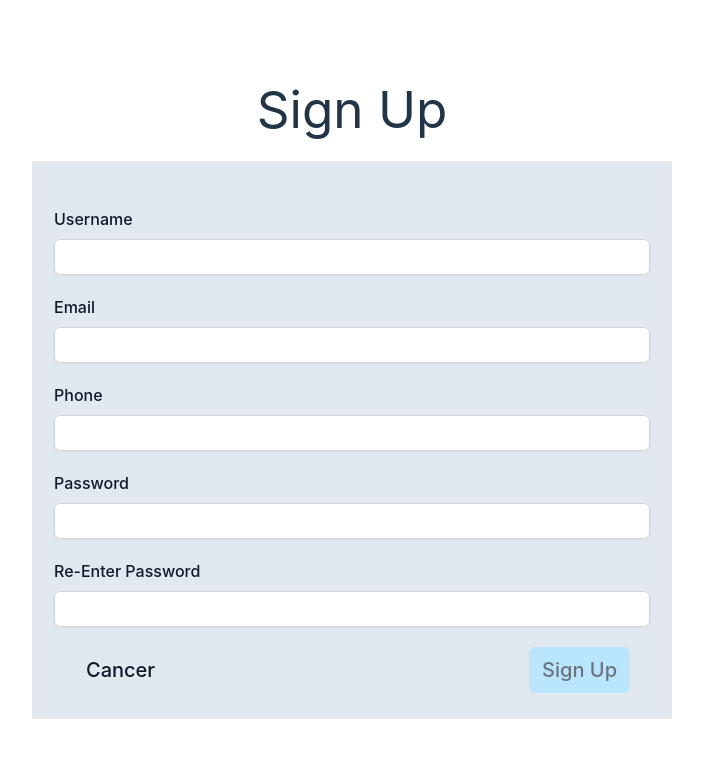
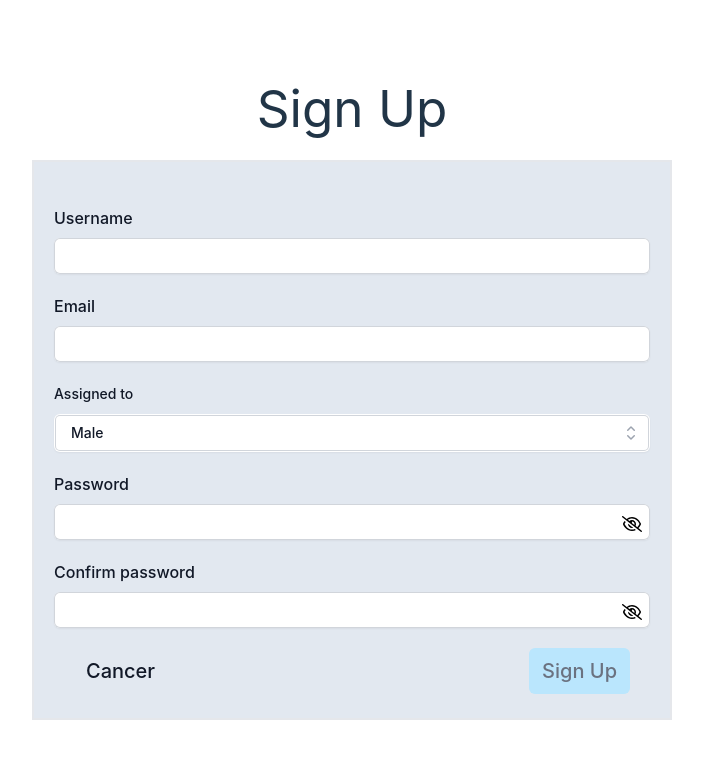
Before and after one commit to dinh-ngoc-16/THAO-FE, a React (Vite) app: page /signup in a window 1280 px wide. Shown: the top 758 px of the page, without its empty margins (288-991 px from the left). Built offline with nearby package versions, Linux system fonts and the light colour scheme.

Commit message:
fix: UI sign up

```diff
--- /dev/null
+++ b/src/components/Select.jsx
@@ -0,0 +1,85 @@
+import { useState } from "react";
+import {
+  Label,
+  Listbox,
+  ListboxButton,
+  ListboxOption,
+  ListboxOptions,
+} from "@headlessui/react";
+import { CheckIcon, ChevronUpDownIcon } from "@heroicons/react/20/solid";
+
+const people = [
+  {
+    id: 1,
+    name: "Male",
+    value: "M",
+  },
+  {
+    id: 2,
+    name: "Female",
+    value: "F",
+  },
+  {
+    id: 3,
+    name: "Other",
+    value: "U",
+  },
+];
+
+export default function Select() {
+  const [selected, setSelected] = useState(people[0]);
+
+  return (
+    <Listbox value={selected} onChange={setSelected}>
+      <Label className="block text-sm font-medium leading-6 text-gray-900">
+        Assigned to
+      </Label>
+      <div className="relative mt-2">
+        <ListboxButton className="relative w-full cursor-default rounded-md bg-white py-1.5 pl-1 pr-10 text-left text-gray-900 shadow-sm ring-1 ring-inset ring-gray-300 focus:outline-none focus:ring-2 focus:ring-indigo-500 sm:text-sm sm:leading-6">
+          <span className="flex items-center">
+            {/* <img
+              alt=""
+              src={selected.avatar}
+              className="h-5 w-5 flex-shrink-0 rounded-full"
+            /> */}
+            <span className="ml-3 block truncate">{selected.name}</span>
+          </span>
+          <span className="pointer-events-none absolute inset-y-0 right-0 ml-3 flex items-center pr-2">
+            <ChevronUpDownIcon
+              aria-hidden="true"
+              className="h-5 w-5 text-gray-400"
+            />
+          </span>
+        </ListboxButton>
+
+        <ListboxOptions
+          transition
+          className="absolute z-10 mt-1 max-h-56 w-full overflow-auto rounded-md bg-white py-1 text-base shadow-lg ring-1 ring-black ring-opacity-5 focus:outline-none data-[closed]:data-[leave]:opacity-0 data-[leave]:transition data-[leave]:duration-100 data-[leave]:ease-in sm:text-sm"
+        >
+          {people.map((person) => (
+            <ListboxOption
+              key={person.id}
+              value={person}
+              className="group relative cursor-default select-none py-2 pl-3 pr-9 text-gray-900 data-[focus]:bg-indigo-600 data-[focus]:text-white"
+            >
+              <div className="flex items-center">
+                {/* <img
+                  alt=""
+                  src={person.avatar}
+                  className="h-5 w-5 flex-shrink-0 rounded-full"
+                /> */}
+                <span className="ml-3 block truncate font-normal group-data-[selected]:font-semibold">
+                  {person.name}
+                </span>
+              </div>
+
+              <span className="absolute inset-y-0 right-0 flex items-center pr-4 text-indigo-600 group-data-[focus]:text-white [.group:not([data-selected])_&]:hidden">
+                <CheckIcon aria-hidden="true" className="h-5 w-5" />
+              </span>
+            </ListboxOption>
+          ))}
+        </ListboxOptions>
+      </div>
+    </Listbox>
+  );
+}
--- a/src/pages/SignUpPage.jsx
+++ b/src/pages/SignUpPage.jsx
@@ -2,11 +2,15 @@ import { Link, useNavigate } from "react-router-dom";
 import Input from "../components/Input";
 import { useEffect, useState } from "react";
 import API from "../api";
+import Select from "../components/Select";
+import { FontAwesomeIcon } from "@fortawesome/react-fontawesome";
+import { faEye, faEyeSlash } from "@fortawesome/free-regular-svg-icons";
 
 const SignUpPage = () => {
   const navigate = useNavigate();
   const [form, setForm] = useState({});
   const [disabled, setDisabled] = useState(true);
+  const [show, setShow] = useState(false);
 
   const handleOnChangeValue = (e, propertyName) => {
     setForm((prev) => ({ ...prev, [propertyName]: e.target.value }));
@@ -48,24 +52,59 @@ const SignUpPage = () => {
           type="email"
           maxLength={20}
         />
-        <Input
-          title="Phone"
-          onChange={(e) => handleOnChangeValue(e, "phone")}
-          type="tel"
-          maxLength={12}
-        />
+
+        <Select />
+
+        <div className="relative">
+          <Input
+            title="Password"
+            onChange={(e) => handleOnChangeValue(e, "pass")}
+            type={show ? "text" : "password"}
+            maxLength={8}
+          />
+          <div
+            className="absolute top-10 right-2 cursor-pointer"
+            onClick={() => setShow(!show)}
+          >
+            {show ? (
+              <FontAwesomeIcon icon={faEye} color="black" />
+            ) : (
+              <FontAwesomeIcon icon={faEyeSlash} color="black" />
+            )}
+          </div>
+        </div>
+
+        <div className="relative">
+          <Input
+            title="Confirm password"
+            onChange={(e) => handleOnChangeValue(e, "re-pass")}
+            type={show ? "text" : "password"}
+            maxLength={8}
+          />
+          <div
+            className="absolute top-10 right-2 cursor-pointer"
+            onClick={() => setShow(!show)}
+          >
+            {show ? (
+              <FontAwesomeIcon icon={faEye} color="black" />
+            ) : (
+              <FontAwesomeIcon icon={faEyeSlash} color="black" />
+            )}
+          </div>
+        </div>
+        {/*
         <Input
           title="Password"
           onChange={(e) => handleOnChangeValue(e, "pass")}
           type="password"
           maxLength={15}
-        />
-        <Input
+        /> */}
+        {/* <Input
           title="Re-Enter Password"
           type="password"
           maxLength={15}
           onChange={(e) => handleOnChangeValue(e, "re-pass")}
-        />
+        /> */}
         <div className="button-group mt-5 flex justify-between items-center mx-5">
           <Link to="/login">
             <a className="text-gray-900 text-xl cursor-pointer hover:bg-gray-700 hover:text-white rounded-md px-3 py-2 font-medium">
```
